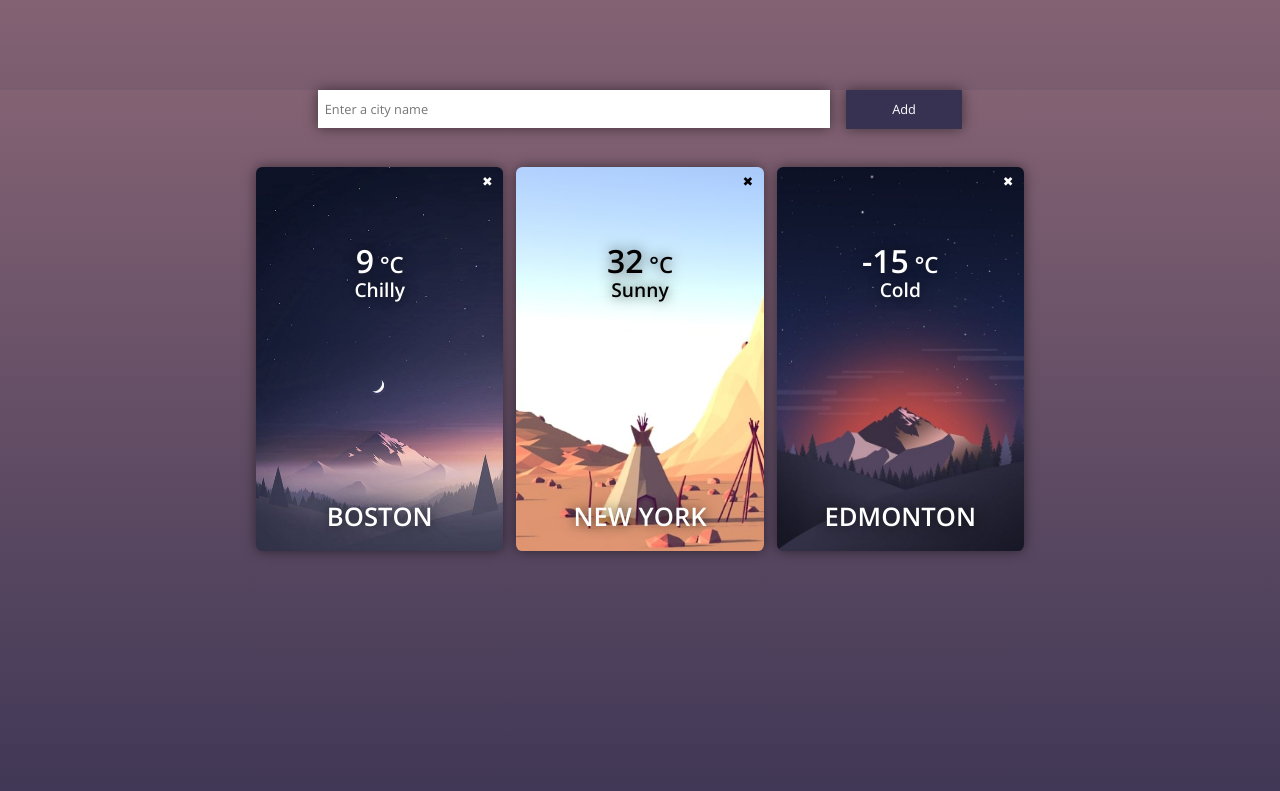
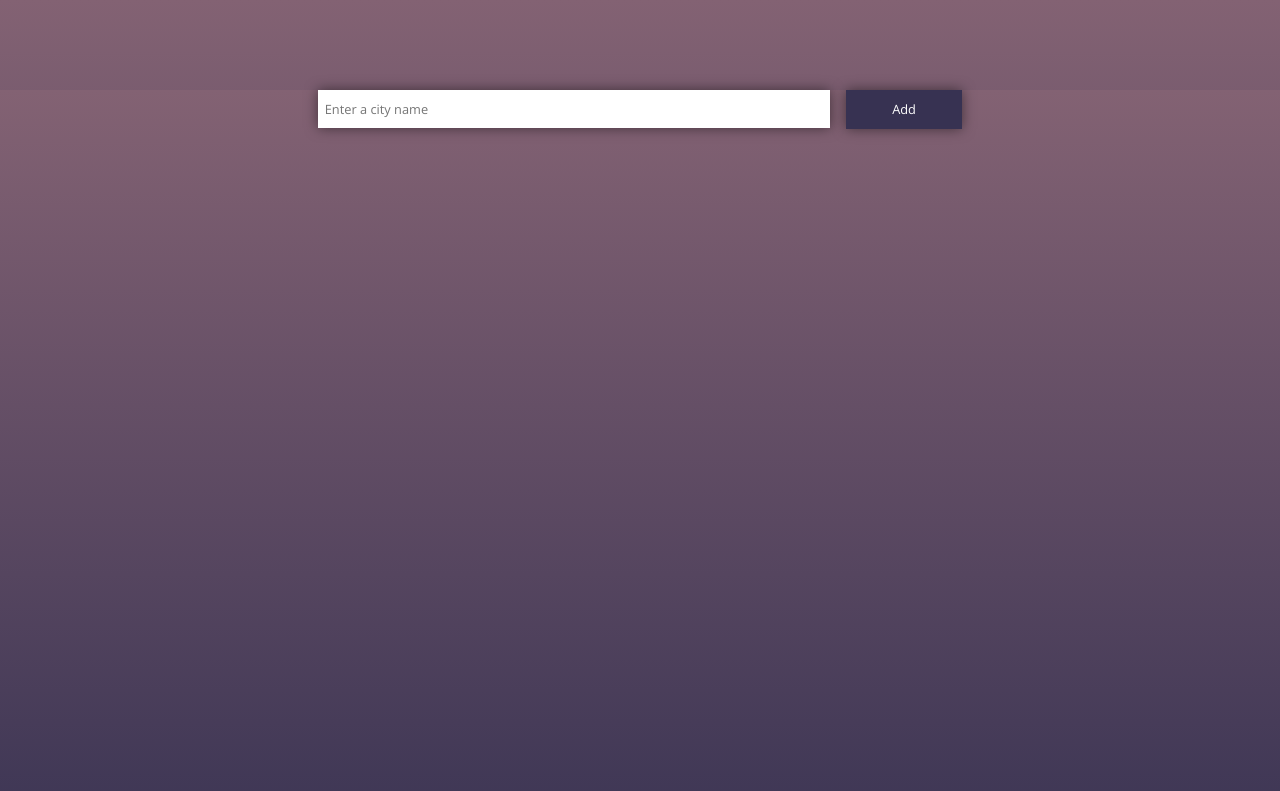
Before and after one commit to KiefBC/Meteo-WeatherApp, a Flask app: page / in a window 1280 px wide. Shown: the top 791 px of the page. Run offline with Flask 3, Linux system fonts and the light colour scheme; data that the repository does not hold is empty; some libraries are stand-ins or nearby versions.

Commit message:
Stage 4 Complete.

```diff
--- a/web/templates/index.html
+++ b/web/templates/index.html
@@ -28,9 +28,6 @@
         <button type="submit" class="submit-button">Add</button>
     </form>
 </div>
-
-
-
 <div class="cards">
     {% if data %}
     {% for city in data %}
@@ -48,43 +45,6 @@
     </div>
     {% endfor %}
     {% endif %}
-    <div class="card night">
-        <div class="delete-wrapper">
-            <form action="#" method="POST">
-                <input type="hidden" name="id" value="">
-                <button class="delete-button" type="submit">&#10006;</button>
-            </form>
-        </div>
-        <div class="degrees"><span>9<span class="celsius"> °C</span></span></div>
-        <div class="state">Chilly</div>
-        <div class="city">BOSTON</div>
-    </div>
-
-    <div class="card day">
-        <div class="delete-wrapper">
-            <form action="#" method="POST">
-                <input type="hidden" name="id" value="">
-                <button class="delete-button" type="submit">&#10006;</button>
-            </form>
-        </div>
-        <div class="degrees"><span>32<span class="celsius"> °C</span></span></div>
-        <div class="state">Sunny</div>
-        <div class="empty"></div>
-        <div class="city">NEW YORK</div>
-    </div>
-
-    <div class="card evening-morning">
-        <div class="delete-wrapper">
-            <form action="#" method="POST">
-                <input type="hidden" name="id" value="">
-                <button class="delete-button" type="submit">&#10006;</button>
-            </form>
-        </div>
-        <div class="degrees"><span>-15<span class="celsius"> °C</span></span></div>
-        <div class="state">Cold</div>
-        <div class="empty"></div>
-        <div class="city">EDMONTON</div>
-    </div>
 </div>
 </body>
 </html>
```
